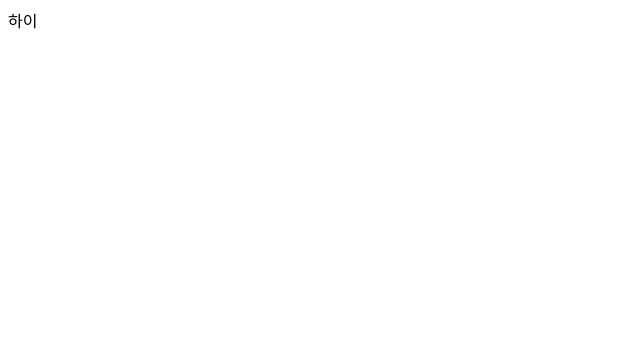
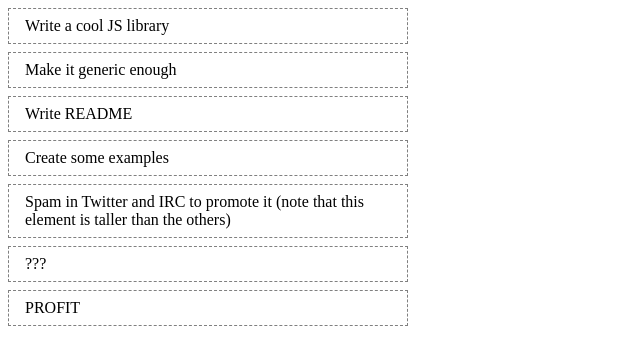
Before and after one commit to Yun-KC/ToDoApp, a React (Create React App) app in the folder client/: page / in a window 1280 px wide. Shown: the top 352 px of the page, without its empty margins (0-640 px from the left). Built offline with nearby package versions, Linux system fonts and the light colour scheme.

Commit message:
react-dnd init

```diff
--- a/client/package.json
+++ b/client/package.json
@@ -6,6 +6,7 @@
     "@testing-library/jest-dom": "^5.16.4",
     "@testing-library/react": "^13.3.0",
     "@testing-library/user-event": "^13.5.0",
+    "immutability-helper": "^3.1.1",
     "react": "^18.2.0",
     "react-dnd": "^16.0.1",
     "react-dnd-html5-backend": "^16.0.1",
@@ -38,5 +39,8 @@
       "last 1 firefox version",
       "last 1 safari version"
     ]
+  },
+  "devDependencies": {
+    "@types/styled-components": "^5.1.25"
   }
 }
--- a/client/src/App.tsx
+++ b/client/src/App.tsx
@@ -1,7 +1,15 @@
 import React from 'react';
-
-const App: React.FC = () => {
-  return <div className='App'>하이</div>;
+import { DndProvider } from 'react-dnd';
+import { HTML5Backend } from 'react-dnd-html5-backend';
+import { Container } from './components/Container';
+const App = () => {
+  return (
+    <div className='App'>
+      <DndProvider backend={HTML5Backend}>
+        <Container />
+      </DndProvider>
+    </div>
+  );
 };
 
 export default App;
--- /dev/null
+++ b/client/src/components/Card.tsx
@@ -0,0 +1,104 @@
+import type { Identifier, XYCoord } from 'dnd-core';
+import type { FC } from 'react';
+import React, { useRef } from 'react';
+import { useDrag, useDrop } from 'react-dnd';
+
+import { ItemTypes } from '../itemType';
+
+const style = {
+  border: '1px dashed gray',
+  padding: '0.5rem 1rem',
+  marginBottom: '.5rem',
+  backgroundColor: 'white',
+  cursor: 'move',
+};
+
+export interface CardProps {
+  id: any;
+  text: string;
+  index: number;
+  moveCard: (dragIndex: number, hoverIndex: number) => void;
+}
+
+interface DragItem {
+  index: number;
+  id: string;
+  type: string;
+}
+
+export const Card: FC<CardProps> = ({ id, text, index, moveCard }) => {
+  const ref = useRef<HTMLDivElement>(null);
+  const [{ handlerId }, drop] = useDrop<DragItem, void, { handlerId: Identifier | null }>({
+    accept: ItemTypes.CARD,
+    collect(monitor) {
+      return {
+        handlerId: monitor.getHandlerId(),
+      };
+    },
+    hover(item: DragItem, monitor) {
+      if (!ref.current) {
+        return;
+      }
+      const dragIndex = item.index;
+      const hoverIndex = index;
+
+      // Don't replace items with themselves
+      if (dragIndex === hoverIndex) {
+        return;
+      }
+
+      // Determine rectangle on screen
+      const hoverBoundingRect = ref.current?.getBoundingClientRect();
+
+      // Get vertical middle
+      const hoverMiddleY = (hoverBoundingRect.bottom - hoverBoundingRect.top) / 2;
+
+      // Determine mouse position
+      const clientOffset = monitor.getClientOffset();
+
+      // Get pixels to the top
+      const hoverClientY = (clientOffset as XYCoord).y - hoverBoundingRect.top;
+
+      // Only perform the move when the mouse has crossed half of the items height
+      // When dragging downwards, only move when the cursor is below 50%
+      // When dragging upwards, only move when the cursor is above 50%
+
+      // Dragging downwards
+      if (dragIndex < hoverIndex && hoverClientY < hoverMiddleY) {
+        return;
+      }
+
+      // Dragging upwards
+      if (dragIndex > hoverIndex && hoverClientY > hoverMiddleY) {
+        return;
+      }
+
+      // Time to actually perform the action
+      moveCard(dragIndex, hoverIndex);
+
+      // Note: we're mutating the monitor item here!
+      // Generally it's better to avoid mutations,
+      // but it's good here for the sake of performance
+      // to avoid expensive index searches.
+      item.index = hoverIndex;
+    },
+  });
+
+  const [{ isDragging }, drag] = useDrag({
+    type: ItemTypes.CARD,
+    item: () => {
+      return { id, index };
+    },
+    collect: (monitor: any) => ({
+      isDragging: monitor.isDragging(),
+    }),
+  });
+
+  const opacity = isDragging ? 0 : 1;
+  drag(drop(ref));
+  return (
+    <div ref={ref} style={{ ...style, opacity }} data-handler-id={handlerId}>
+      {text}
+    </div>
+  );
+};
--- /dev/null
+++ b/client/src/components/Container.tsx
@@ -0,0 +1,73 @@
+import update from 'immutability-helper';
+import type { FC } from 'react';
+import React from 'react';
+import { useCallback, useState } from 'react';
+
+import { Card } from './Card';
+
+const style = {
+  width: 400,
+};
+
+export interface Item {
+  id: number;
+  text: string;
+}
+
+export interface ContainerState {
+  cards: Item[];
+}
+
+export const Container: FC = () => {
+  const [cards, setCards] = useState([
+    {
+      id: 1,
+      text: 'Write a cool JS library',
+    },
+    {
+      id: 2,
+      text: 'Make it generic enough',
+    },
+    {
+      id: 3,
+      text: 'Write README',
+    },
+    {
+      id: 4,
+      text: 'Create some examples',
+    },
+    {
+      id: 5,
+      text: 'Spam in Twitter and IRC to promote it (note that this element is taller than the others)',
+    },
+    {
+      id: 6,
+      text: '???',
+    },
+    {
+      id: 7,
+      text: 'PROFIT',
+    },
+  ]);
+
+  const moveCard = useCallback((dragIndex: number, hoverIndex: number) => {
+    setCards((prevCards: Item[]) =>
+      update(prevCards, {
+        $splice: [
+          [dragIndex, 1],
+          [hoverIndex, 0, prevCards[dragIndex] as Item],
+        ],
+      })
+    );
+  }, []);
+
+  const renderCard = useCallback((card: { id: number; text: string }, index: number) => {
+    return <Card key={card.id} index={index} id={card.id} text={card.text} moveCard={moveCard} />;
+  }, []);
+
+  return (
+    <>
+      <div style={style}>{cards.map((card, i) => renderCard(card, i))}</div>
+    </>
+  );
+};
```
Also changed, not shown: 1 other file (tests, documents, lock files or other folders).
